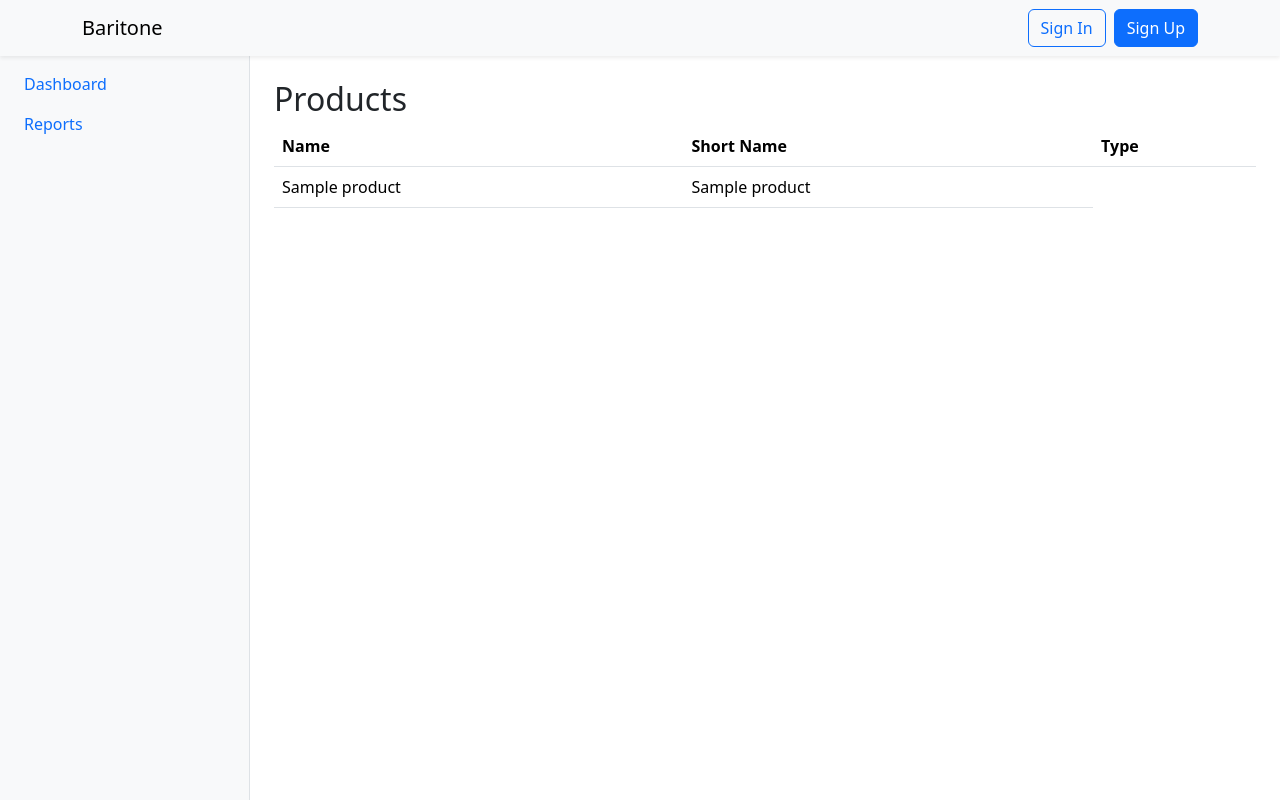
After one commit to codegorilla/spring-boot, a Spring app: template src/main/resources/templates/products.html in a window 1280 px wide. The commit adds this page. Run offline with Thymeleaf, Linux system fonts and the light colour scheme; the template is opened without the code that fills it: most values are stand-ins (such as "Sample title", 1, 10 or a date in 2020); data that the repository does not hold is empty; some of the project's set-up classes (security, data sources, template engines, error pages and the like) are left out, and stand-ins take their place.

Commit message:
Begin refactoring products

```diff
--- a/src/main/java/org/web/springboot/config/SecurityConfig.java
+++ b/src/main/java/org/web/springboot/config/SecurityConfig.java
@@ -35,7 +35,7 @@ public class SecurityConfig {
   private void configureLogin (HttpSecurity http) throws Exception {
     http.formLogin(form -> form
       .loginPage("/login")
-      .defaultSuccessUrl("/dashboard", true)
+      .defaultSuccessUrl("/products", true)
       .permitAll()
     );
   }
--- a/src/main/resources/templates/fragments/sidebar.html
+++ b/src/main/resources/templates/fragments/sidebar.html
@@ -1,8 +1,8 @@
 <nav th:fragment="sidebar" class="sidebar bg-body-tertiary border-end p-2" aria-label="Main">
     <ul class="nav nav-pills flex-column">
         <li class="nav-item">
-            <a class="nav-link" th:href="@{/dashboard}"
-               th:classappend="${activeNav == 'dashboard'} ? 'active'">Dashboard</a>
+            <a class="nav-link" th:href="@{/products}"
+               th:classappend="${activeNav == 'products'} ? 'active'">Dashboard</a>
         </li>
         <li class="nav-item">
             <a class="nav-link" th:href="@{/reports}"
--- a/src/main/resources/templates/login.html
+++ b/src/main/resources/templates/login.html
@@ -16,7 +16,6 @@
 
             <div th:if="${param.error}" class="alert alert-danger">Invalid username or password.</div>
             <div th:if="${param.logout}" class="alert alert-success">You have been signed out.</div>
-
 
             <form style="max-width:360px;margin:auto" th:action="@{/login}" method="post">
 
--- /dev/null
+++ b/src/main/resources/templates/products.html
@@ -0,0 +1,34 @@
+<!DOCTYPE html>
+<html lang="en"
+      xmlns:th="http://www.thymeleaf.org"
+      th:replace="~{layout/base :: mainLayout(~{::title}, ~{::main})}">
+<head>
+    <title>Products</title>
+</head>
+<body>
+    <main class="flex-grow-1 overflow-auto p-4">
+
+        <h2>Products</h2>
+
+        <!-- table -->
+        <div class="table-responsive">
+            <table class="table">
+                <thead>
+                <tr>
+                    <th scope="col">Name</th>
+                    <th scope="col">Short Name</th>
+                    <th scope="col">Type</th>
+                </tr>
+                </thead>
+                <tbody>
+                    <tr th:each="product : ${products}">
+                        <td th:text="${product.name}"></td>
+                        <td th:text="${product.shortName}"></td>
+                    </tr>
+                </tbody>
+            </table>
+        </div>
+
+    </main>
+</body>
+</html>
--- a/src/main/resources/templates/users/list.html
+++ b/src/main/resources/templates/users/list.html
@@ -7,6 +7,9 @@
 </head>
 <body>
     <main class="flex-grow-1 overflow-auto p-4">
+
+        <h2>Users</h2>
+
         <div class="container my-4">
             <div class="table-responsive">
                 <table class="table">
```
Also changed, not shown: src/main/java/org/web/springboot/controller/MainController.java (+0 -11 lines), src/main/java/org/web/springboot/controller/ProductController.java (added, +34 -0 lines).
